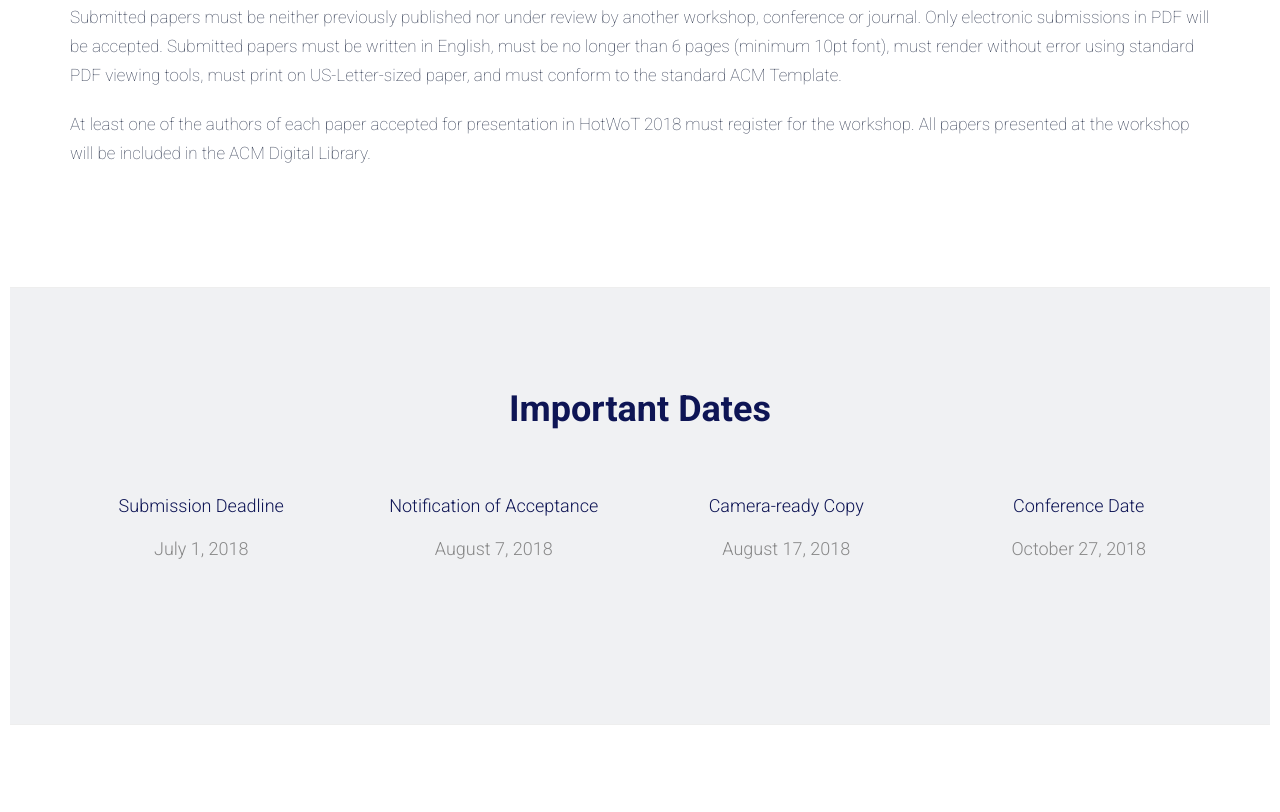
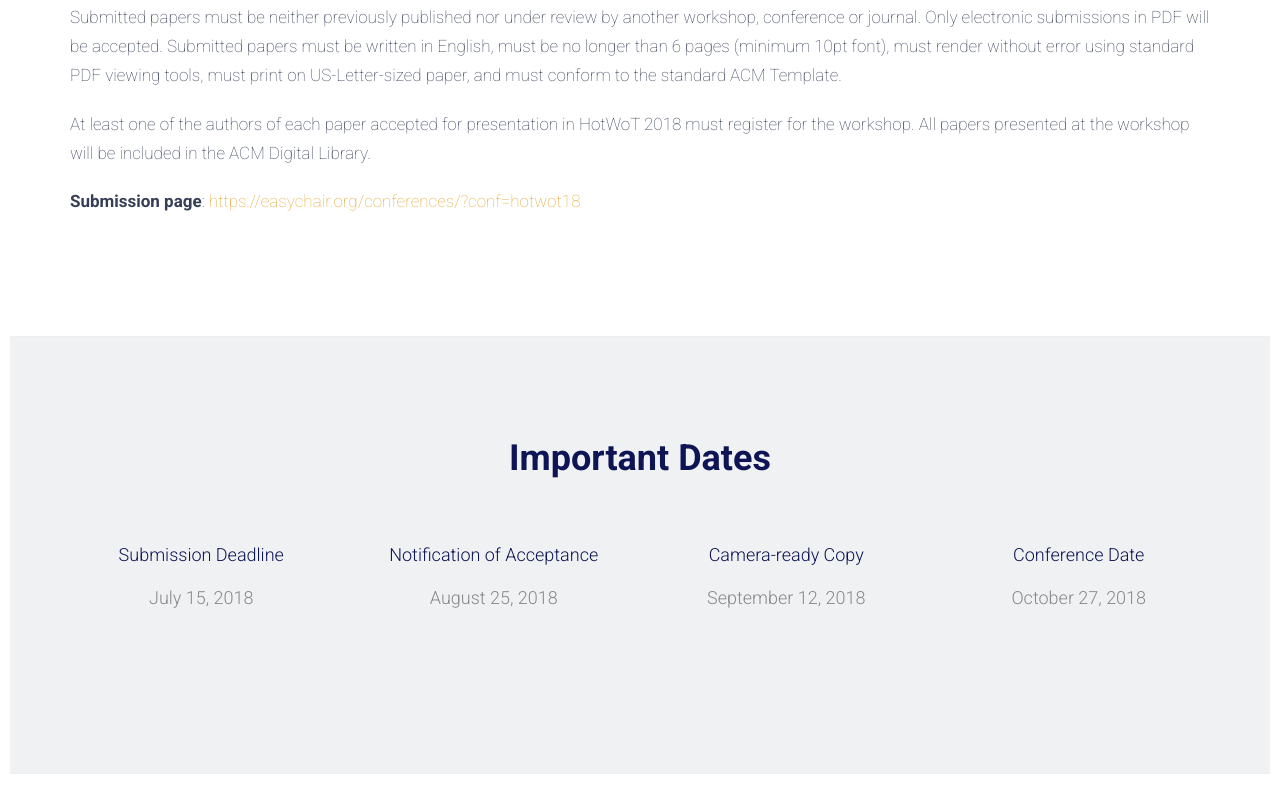
Before and after one commit to hotwot2018/hotwot2018.github.io, a plain HTML site: page index.html in a window 1280 px wide. Shown: the part 1506-2318 px from the top of the page. Drawn offline with Linux system fonts and the light colour scheme; some packages are replaced by stand-ins of ours; files whose address does not match are found by name.

Commit message:
rebuilding site Tue Jun 12 10:54:44 EDT 2018

```diff
--- a/index.html
+++ b/index.html
@@ -131,7 +131,7 @@
 
                 <p class="lead">Collocated with ACM/IEEE SEC 2018, http://acm-ieee-sec.org/2018/</p>
 
-            <button type="button" class="btn btn-default btn-lg btn-scale">Submission Deadline: July 1, 2017</button>
+            <button type="button" class="btn btn-default btn-lg btn-scale"><a href="https://easychair.org/conferences/?conf=hotwot18">Submission Deadline: July 15, 2017</a></button>
         </div>
     </div>
 
@@ -170,6 +170,7 @@
                 <p>Papers describing timely research contributions in HotWoT’s areas of interest are solicited. Papers reporting on initial results as well as papers discussing mature research projects or case studies of deployed systems are sought out. Submissions describing big ideas that may have significant impact and could lead to interesting discussions at the workshop are encouraged.</p>
                 <p>Submitted papers must be neither previously published nor under review by another workshop, conference or journal. Only electronic submissions in PDF will be accepted. Submitted papers must be written in English, must be no longer than 6 pages (minimum 10pt font), must render without error using standard PDF viewing tools, must print on US-Letter-sized paper, and must conform to the standard ACM Template.</p>
                 <p>At least one of the authors of each paper accepted for presentation in HotWoT 2018 must register for the workshop. All papers presented at the workshop will be included in the ACM Digital Library.</p>
+                <p> <b>Submission page</b>: <a href="https://easychair.org/conferences/?conf=hotwot18">https://easychair.org/conferences/?conf=hotwot18</a></p>
             </div>
         </div>
     </div>
@@ -190,7 +191,7 @@
                     <div class="section-title">
                         <h4>Submission Deadline</h4>
 
-                        <p class="lead">July 1, 2018</p>
+                        <p class="lead">July 15, 2018</p>
 
                     </div>
                 </div>
@@ -199,7 +200,7 @@
                     <div class="section-title">
                         <h4>Notification of Acceptance</h4>
 
-                        <p class="lead">August 7, 2018</p>
+                        <p class="lead">August 25, 2018</p>
 
                     </div>
                 </div>
@@ -208,7 +209,7 @@
                     <div class="section-title">
                         <h4>Camera-ready Copy</h4>
 
-                        <p class="lead">August 17, 2018</p>
+                        <p class="lead">September 12, 2018</p>
 
                     </div>
                 </div>
```
